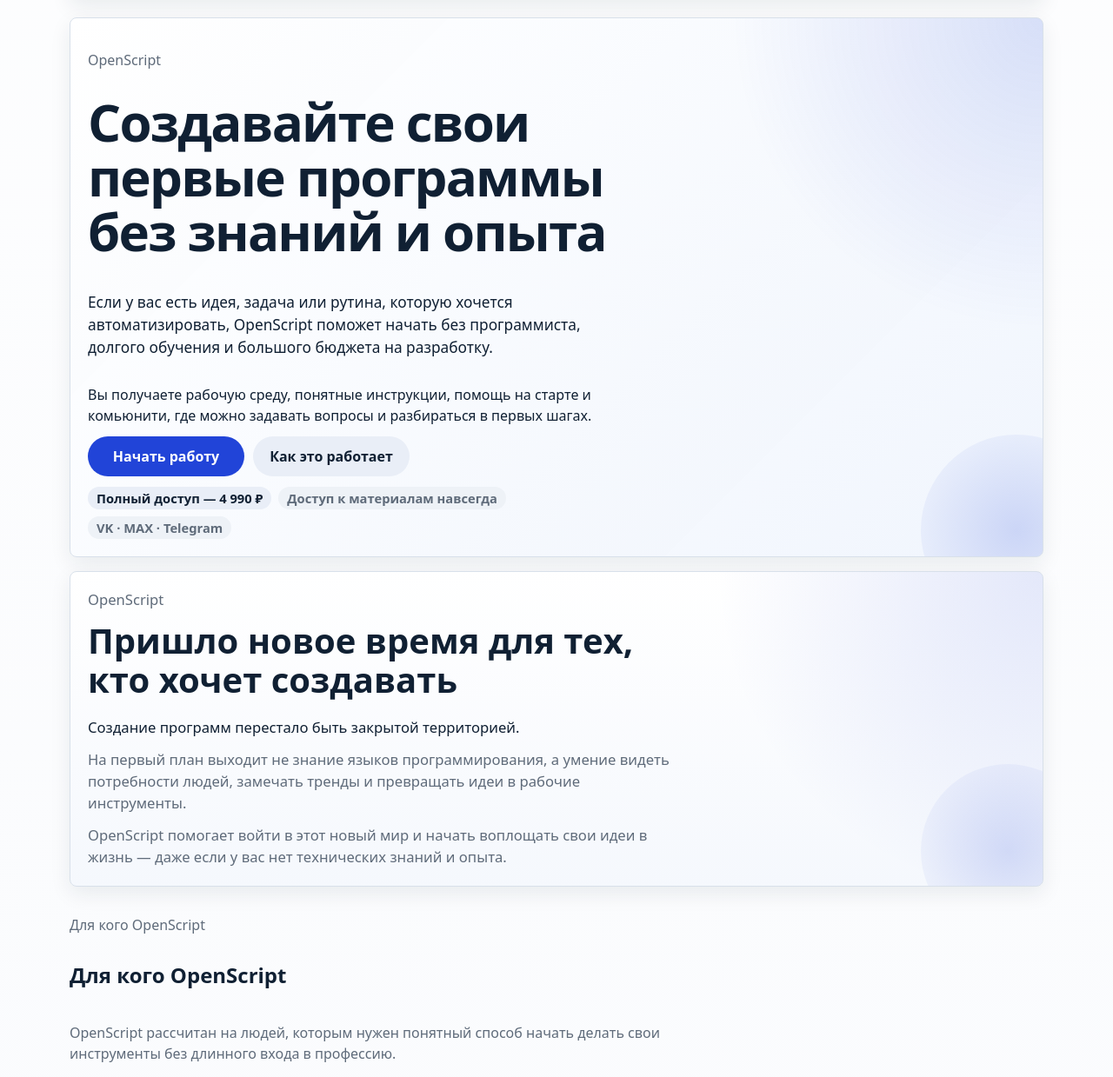
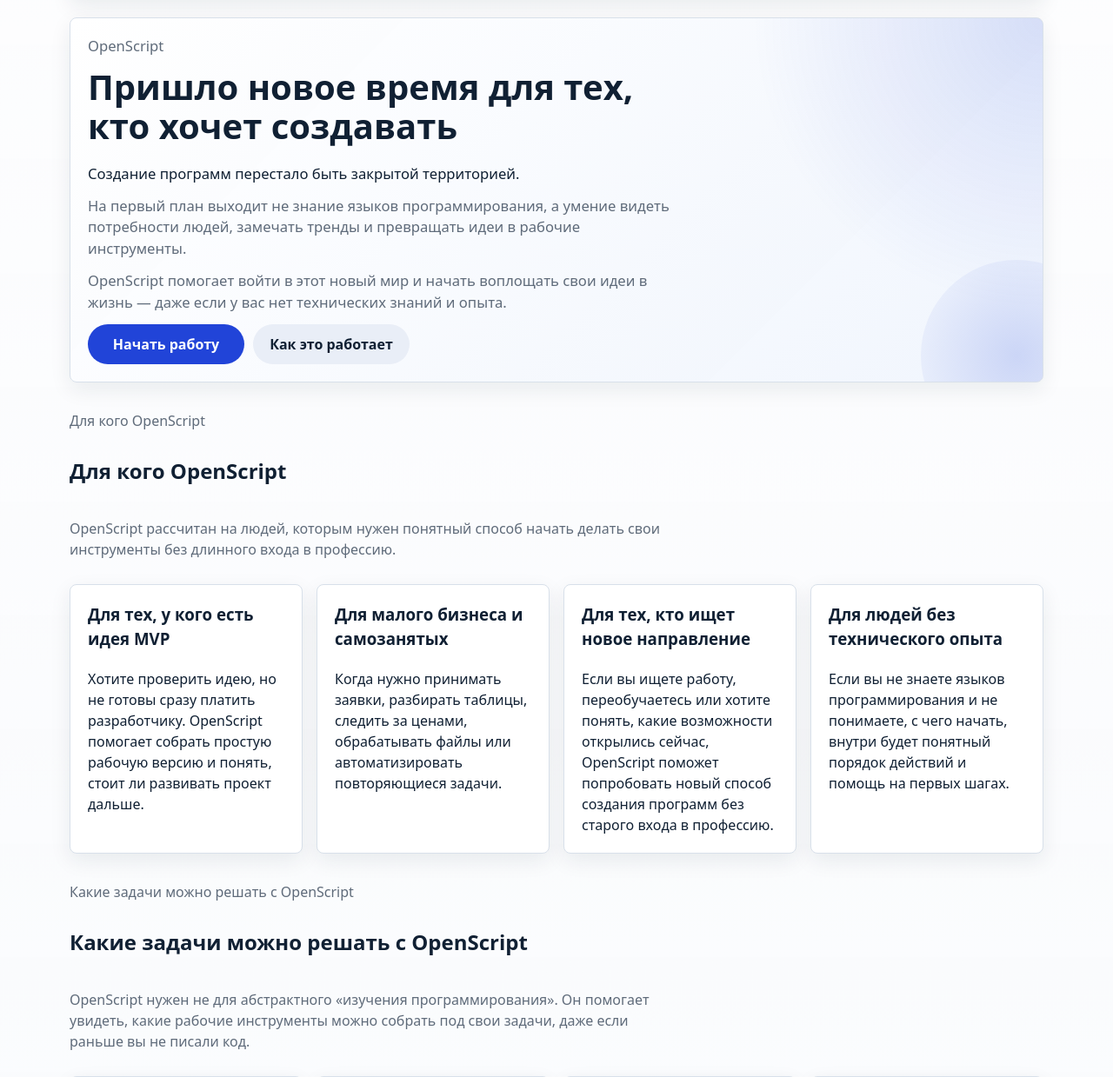
Before and after one commit to MaksimUnimax/ai-starter-community, a FastAPI app: page / in a window 1280 px wide. Shown: the part 146-1385 px from the top of the page at 87% size. Run offline with FastAPI, Linux system fonts and the light colour scheme.

Commit message:
Make homepage start with core idea

```diff
--- a/source/app/public_landing/templates/index.html
+++ b/source/app/public_landing/templates/index.html
@@ -3,33 +3,9 @@
 {% block content %}
   {% set start_href = "/cabinet" if current_user else "/register" %}
   <section class="card stack landing-hero">
-    <div class="stack hero-copy">
+    <div class="stack hero-copy core-idea-copy">
       <p class="muted">OpenScript</p>
-      <h1 class="section-title hero-title">Создавайте свои первые программы без знаний и опыта</h1>
-      <p class="hero-lead">
-        Если у вас есть идея, задача или рутина, которую хочется автоматизировать, OpenScript поможет начать без программиста, долгого обучения и большого бюджета на разработку.
-      </p>
-      <p class="hero-text">
-        Вы получаете рабочую среду, понятные инструкции, помощь на старте и комьюнити, где можно задавать вопросы и разбираться в первых шагах.
-      </p>
-
-      <div class="actions hero-actions">
-        <a class="button button-primary" href="{{ start_href }}">Начать работу</a>
-        <a class="button button-secondary" href="#how-it-works">Как это работает</a>
-      </div>
-
-      <div class="hero-badges" aria-label="Ключевые преимущества">
-        <span class="badge">Полный доступ — 4 990 ₽</span>
-        <span class="badge badge-muted">Доступ к материалам навсегда</span>
-        <span class="badge badge-muted">VK · MAX · Telegram</span>
-      </div>
-    </div>
-  </section>
-
-  <section class="card stack core-idea-panel">
-    <div class="stack core-idea-copy">
-      <p class="muted">OpenScript</p>
-      <h2 class="section-title core-idea-title">Пришло новое время для тех, кто хочет создавать</h2>
+      <h1 class="section-title core-idea-title">Пришло новое время для тех, кто хочет создавать</h1>
       <p>
         Создание программ перестало быть закрытой территорией.
       </p>
@@ -39,6 +15,11 @@
       <p>
         OpenScript помогает войти в этот новый мир и начать воплощать свои идеи в жизнь — даже если у вас нет технических знаний и опыта.
       </p>
+
+      <div class="actions hero-actions">
+        <a class="button button-primary" href="{{ start_href }}">Начать работу</a>
+        <a class="button button-secondary" href="#how-it-works">Как это работает</a>
+      </div>
     </div>
   </section>
 
```
Also changed, not shown: source/tests/test_routes.py (+2 -4 lines).
